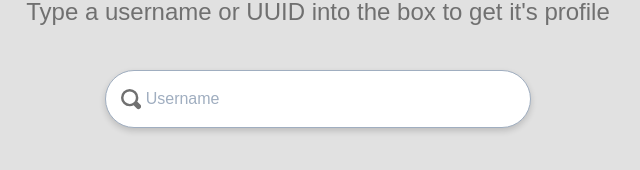
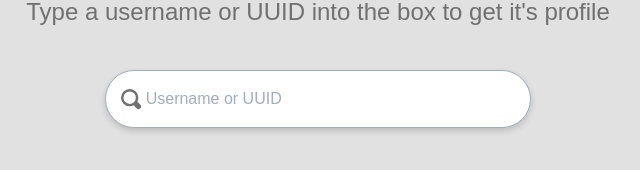
Before and after one commit to MyMCUUID/frontend, a Svelte app: page / in a window 1280 px wide. Shown: the part 310-480 px from the top of the page, without its empty margins (322-962 px from the left). Built offline with nearby package versions, Linux system fonts and the light colour scheme; a web font is replaced by a local one.

Commit message:
Fix placeholder

```diff
--- a/src/SearchBox.svelte
+++ b/src/SearchBox.svelte
@@ -12,7 +12,7 @@
 </script>
 <div class="mx-auto relative w-3/4 md:w-1/3 ">
     <svg class="absolute h-full" style="left: 16px" xmlns="http://www.w3.org/2000/svg" width="20" height="220" viewBox="0 0 36.326 36.326"><path d="M15.75,0a15.75,15.75,0,0,0,0,31.5,15.567,15.567,0,0,0,7.47-1.845,4.5,4.5,0,0,0,.585.585l4.5,4.5a4.59,4.59,0,1,0,6.48-6.48l-4.5-4.5a4.5,4.5,0,0,0-.72-.585,15.538,15.538,0,0,0,1.98-7.47A15.767,15.767,0,0,0,15.8-.045Zm0,4.5A11.2,11.2,0,0,1,27,15.75a11.284,11.284,0,0,1-2.97,7.74l-.135.135a4.5,4.5,0,0,0-.585.585,11.26,11.26,0,0,1-7.6,2.835,11.25,11.25,0,0,1,0-22.5Z" transform="translate(0 0.045)" fill="#707070"/></svg>
-    <input placeholder="Username" type="text" bind:value={username} class="p-4 bg-white rounded-full border-gray-500 border pl-10 w-full" on:keydown={handleKeyDown}/>
+    <input placeholder="Username or UUID" type="text" bind:value={username} class="p-4 bg-white rounded-full border-gray-500 border pl-10 w-full" on:keydown={handleKeyDown}/>
 </div>
 
 <style>
```
